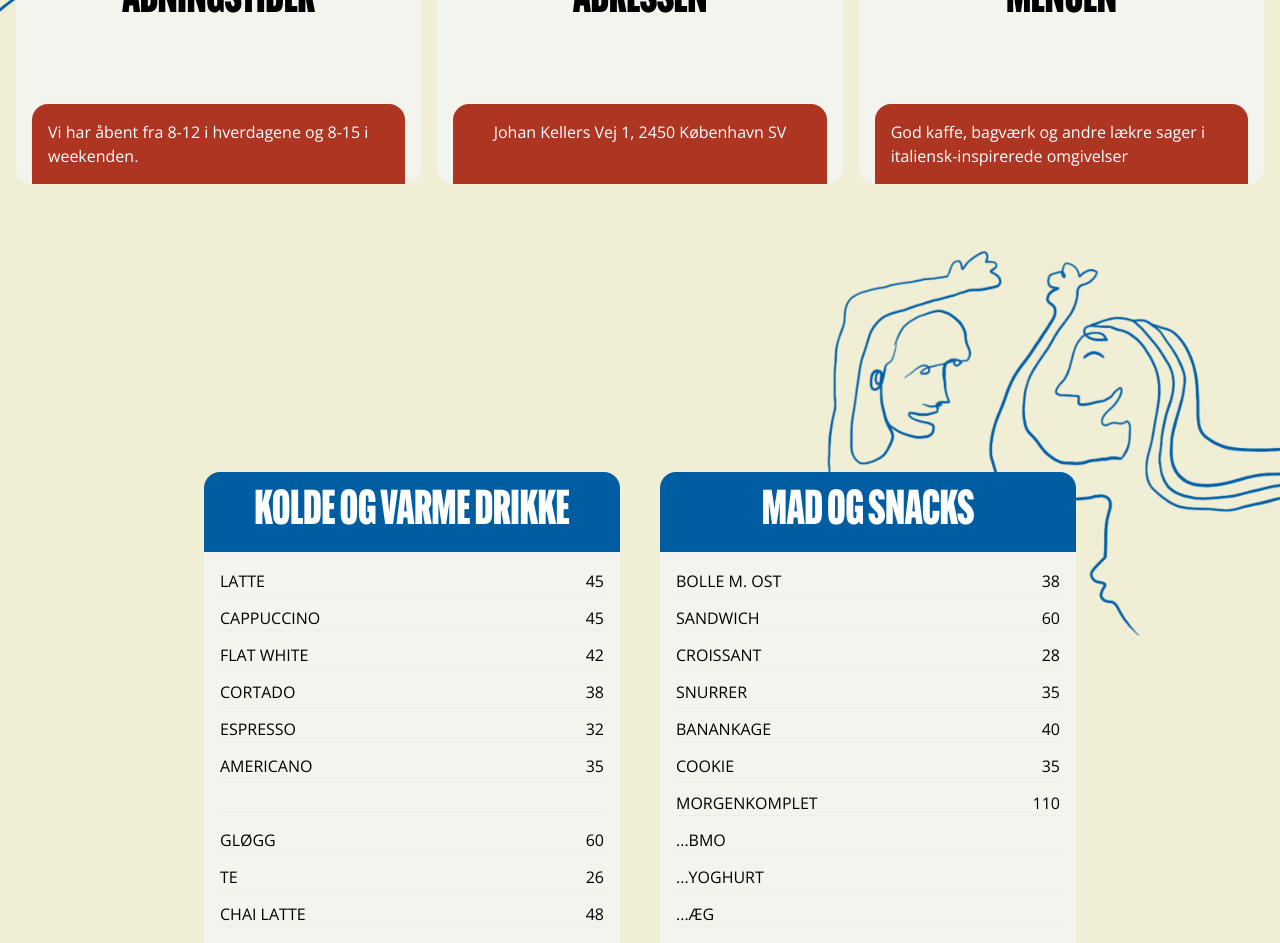
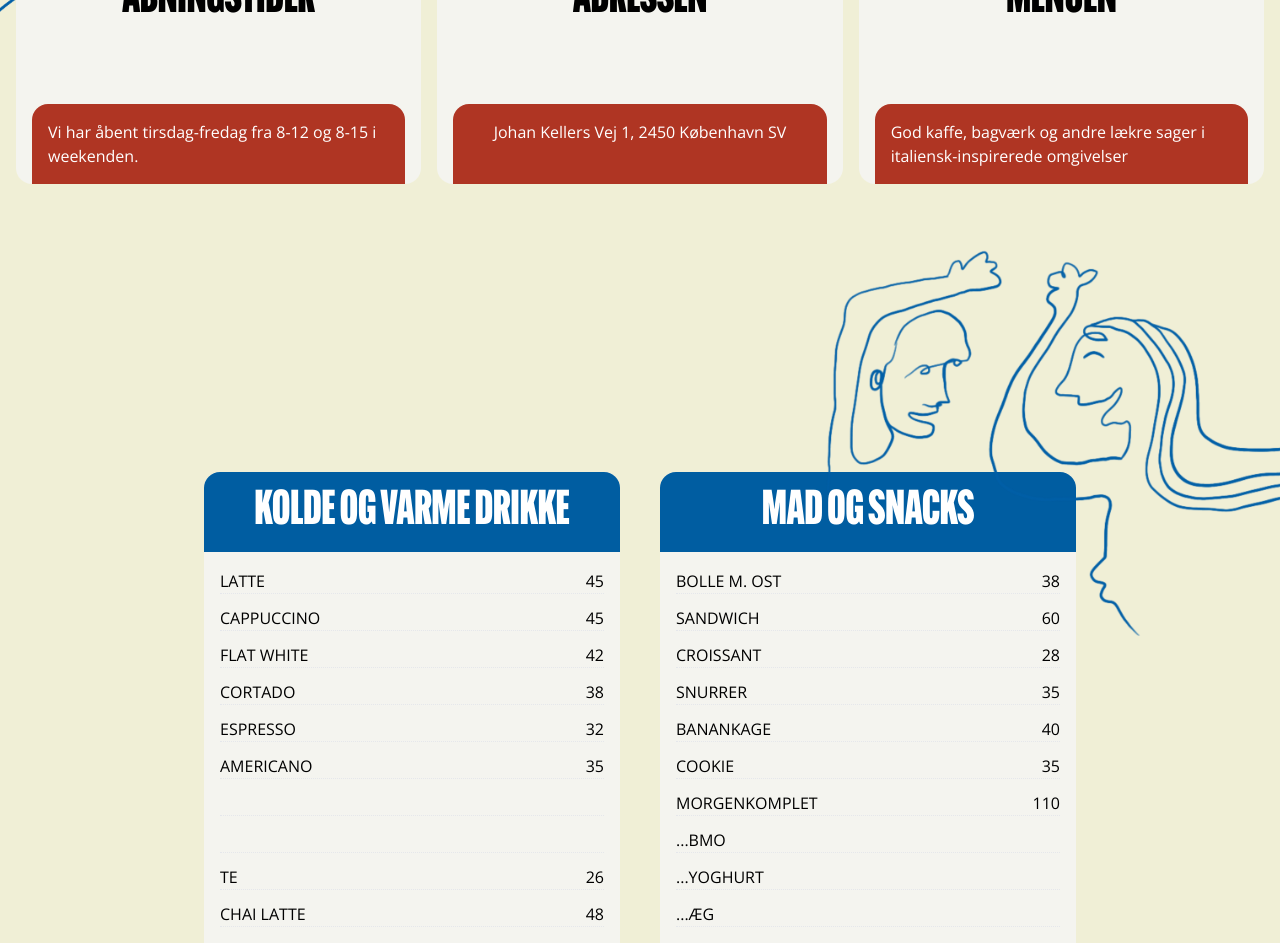
Before and after one commit to t-holmquist/sola, a Next.js app: page /kaffebar in a window 1280 px wide. Shown: the part 1440-2383 px from the top of the page. Built offline with nearby package versions, Linux system fonts and the light colour scheme.

Commit message:
price update

```diff
--- a/components/kaffebarGrid.tsx
+++ b/components/kaffebarGrid.tsx
@@ -40,7 +40,7 @@ export const KaffeBarGrid = () => {
           <div className="absolute bottom-0 left-4 right-4 top-32 md:top-20 lg:top-32 translate-y-8 rounded-t-2xl bg-secondary p-4 transition-transform duration-[250ms] group-hover:translate-y-4 group-hover:rotate-[2deg]">
             <div className="flex justify-center">
               <span className="block font-sans text-white text-sm sm:text-base">
-                Vi har åbent fra 8-12 i hverdagene og 8-15 i weekenden.
+                Vi har åbent tirsdag-fredag fra 8-12 og 8-15 i weekenden.
               </span>
             </div>
           </div>
--- a/data/index.ts
+++ b/data/index.ts
@@ -49,9 +49,9 @@ export const drikkeItems = [
     },
     {
         id: 9,
-        classNames: DRIKKECLASSES,
-        title: "GLØGG",
-        price: "60",
+        classNames: "flex w-full items-center font-sans justify-between border-b border-dotted text-transparent hidden sm:block",
+        title: "VARME DRIKKE",
+        price: "",
     },
     {
         id: 10,
```
